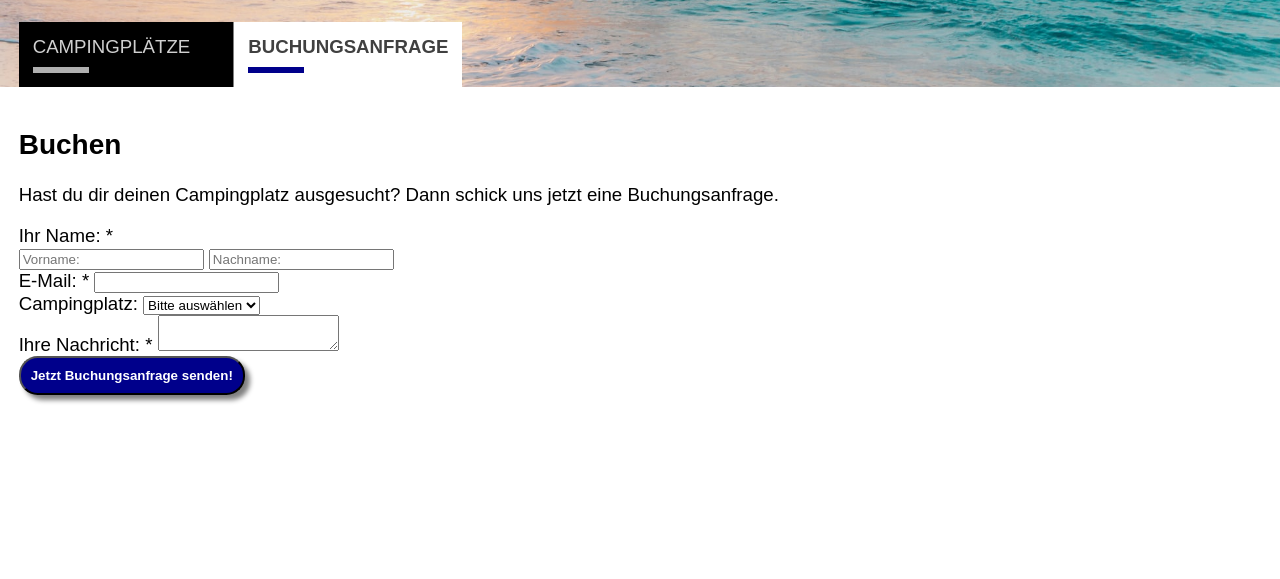
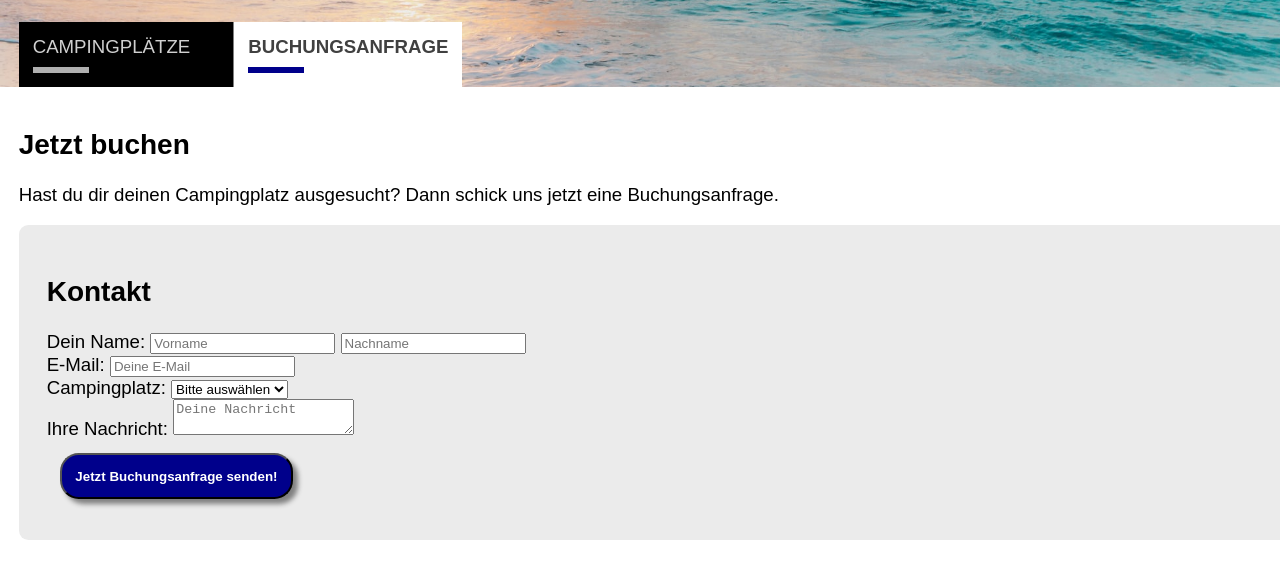
Before and after one commit to JeFa2711/Webprogrammierung, a plain HTML site: page Portfolio/Tabreiter/index.html in a window 1280 px wide. Both pictures are taken after a click on the item "BUCHUNGSANFRAGE". Shown: the part 147-726 px from the top of the page. Drawn offline with Linux system fonts and the light colour scheme.

Commit message:
kontaktformular update

```diff
--- a/Portfolio/Tabreiter/common.css
+++ b/Portfolio/Tabreiter/common.css
@@ -49,9 +49,18 @@ header h2 {
     text-decoration: none;
     font-weight: bold;
 
-    padding: 0.75em;
+    padding: 1em;
+    margin: 1em;
 }
 
 .button:hover {
   transform: scale(1.03);
 }
+
+
+#kontakt{
+  background-color: rgb(235, 235, 235);
+  padding: 1.5em;
+  border-radius: 0.5em;
+
+}
--- a/Portfolio/Tabreiter/index.html
+++ b/Portfolio/Tabreiter/index.html
@@ -48,68 +48,77 @@
             <li>
               Österreich
             </li>
-
-
           </ul>
         </p>
       </div>
 
       <div id="tabpage-2" class="tab-page">
-                    <h2>Buchen</h2>
+        <h2>Jetzt buchen</h2>
         <p>
           Hast du dir deinen Campingplatz ausgesucht? Dann schick uns jetzt eine Buchungsanfrage.
         </p>
 
+        <div id="kontakt">
+          <h2>Kontakt</h2>
           <form
           onsubmit = "validateForm(event)"
-            action   = "contact-form.php"
+          action   = "contact.php"
           method   = "POST"
           >
+          <div class="row">
             <!-- Vorname und Nachname -->
-            <label for="firstname">
-                Ihr Name:
-                <span class="required">*</span>
+            <label for="name">
+              Dein Name:
+              <!-- <span class="required">*</span> -->
             </label>
-            <div class="side-by-side">
-                <input name="vorname" type="text" placeholder="Vorname:" />
-                <input name="nachname" type="text" placeholder="Nachname:" />
+            <!-- <div class="side-by-side"> -->
+              <input name="vorname" type="text" placeholder="Vorname" />
+              <input name="nachname" type="text" placeholder="Nachname" />
           </div>
 
+          <div class="row">
             <!-- E-Mailadresse -->
             <label for="email">
               E-Mail:
-                <span class="required">*</span>
+              <!-- <span class="required">*</span> -->
             </label>
-            <input name="email" type="email" /></br>
+            <input name="email" type="email" placeholder="Deine E-Mail" />
+          </div>
 
+          <div class="row">
             <!-- Auswahlliste für den Campingplatz-->
-            <label for="subject">
+            <label for="campingplatz">
               Campingplatz:
             </label>
-            <select name="subject">
+            <select id="laenderlisteid" name="laender">
               <option selected="selected">Bitte auswählen</option>
-                <option>Italien</option>
-                <option>Spanien</option>
-                <option>Portugal</option>
-                <option>Frankreich</option>
-                <option>Österreich</option>
+              <option value="italien">Italien</option>
+              <option value="spanien">Spanien</option>
+              <option value="portugal">Portugal</option>
+              <option value="frankreich">Frankreich</option>
+              <option value="oesterreich">Österreich</option>
             </select>
-            </br>
+          </div>
 
+          <div class="row">
             <!-- Die Nachricht -->
-            <label for="message">
+            <label for="nachricht">
               Ihre Nachricht:
-                <span class="required">*</span>
+              <!-- <span class="required">*</span> -->
             </label>
-            <textarea name="message"></textarea>
-            </br>
+            <textarea id="nachrichtid" name="nachricht" placeholder="Deine Nachricht"></textarea>
+          </div>
+
+          <div class="row">
             <!-- Button zum Abschicken des Formulars -->
             <input type="submit" class="button" value="Jetzt Buchungsanfrage senden!"/>
-        </form>
-
+          </div>
 
       </div>
+    </form>
+  </div>
 
+</div>
 </div>
 </main>
 </body>
```
Lines whose indentation alone changed are shown as unchanged.
